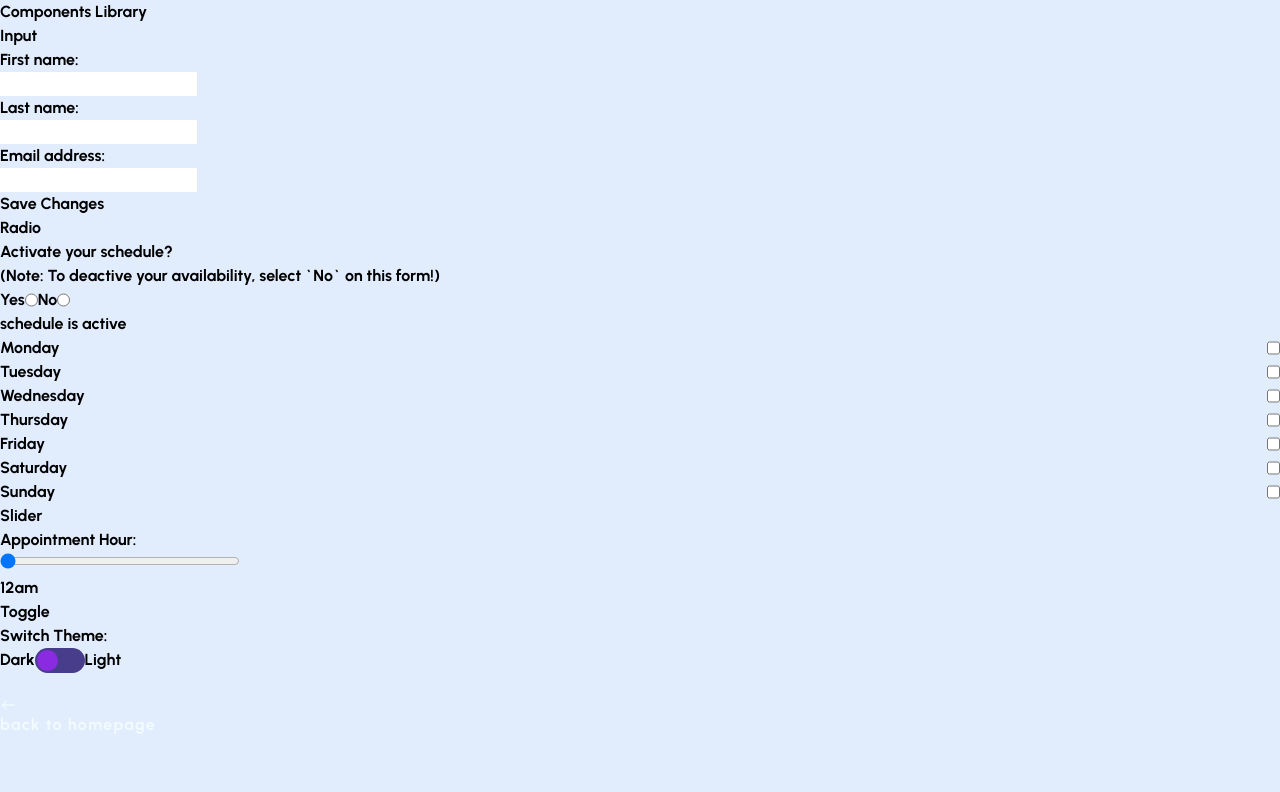
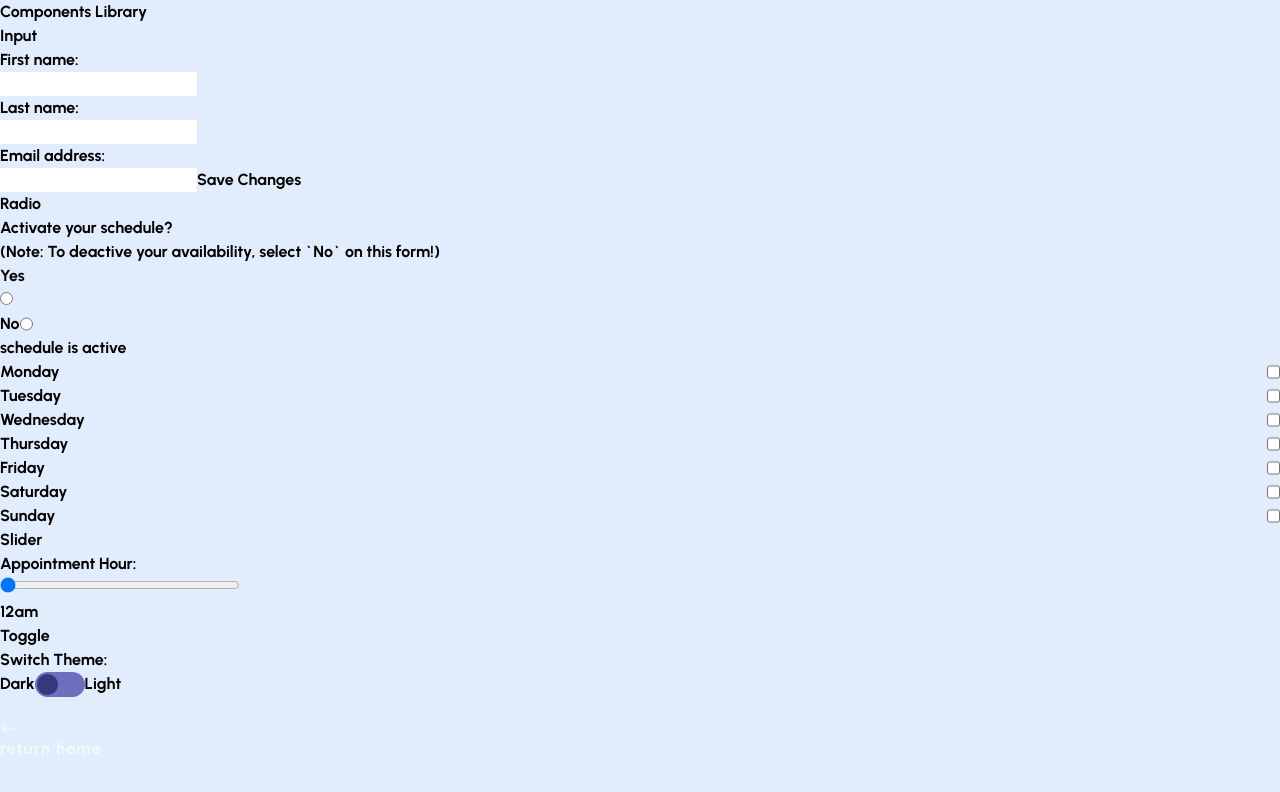
Before and after one commit to fullstackaubrey/compsWithNextjs, a Next.js app: page /components in a window 1280 px wide. Shown: the top 792 px of the page. Built offline with nearby package versions, Linux system fonts and the light colour scheme.

Commit message:
deleted unused divs

```diff
--- a/src/components/Input/Input.comp.js
+++ b/src/components/Input/Input.comp.js
@@ -24,45 +24,38 @@ function Input() {
 
   return (
     <div>
-      <h3>Input</h3>
-      <div className="br4 ma5 pa4 black bg-light-red w-50">
-        <label className="ma3">
-          <p className="f4 pa2">First name:</p>
+      <header>Input</header>
+      <section>
+        <label>
+          <p>First name:</p>
           <input
-            className="f4 dark-gray bg-light-gray"
             type="text"
             name="firstName"
             onChange={inputHandler}
             readOnly={save} />
         </label>
-
-        <label className="ma3">
-          <p className="f4 pa2">Last name:</p>
+        <label>
+          <p>Last name:</p>
           <input
-            className="f4 dark-gray bg-light-gray"
             type="text"
             name="lastName"
             onChange={inputHandler}
             readOnly={save} />
         </label>
-
-        <label className="ma3">
-          <p className="f4 pa2">Email address:</p>
+        <label>
+          <p>Email address:</p>
           <input
-            className="f4 dark-gray bg-light-gray"
             type="text"
             name="email"
             onChange={inputHandler}
             readOnly={save} />
         </label>
-
         <input
-          className="flex dim pointer br2 mv3 pa2 bg-purple hover-bg-dark-green"
           type="submit"
           value={saveButton}
           onClick={saveHandler}
         />
-      </div>
+      </section>
     </div>
   )
 }
--- a/src/components/Radio/Radio.comp.js
+++ b/src/components/Radio/Radio.comp.js
@@ -52,19 +52,13 @@ function Radio() {
 
   return (
     <div>
-      <h3>Radio</h3>
+      <header>Radio</header>
 
-      <h4 className="mt5">
-        Activate your schedule?
-      </h4>
-      <p className="mt2">
-        (Note: To deactive your availability, select `No` on this form!)
-      </p>
-      <div className="flex mt2">
-        <label className="flex">
-          <p className="pa2">
-            Yes
-          </p>
+      <section>
+        <h4>Activate your schedule?</h4>
+        <p>(Note: To deactive your availability, select `No` on this form!)</p>
+        <label>
+          <p>Yes</p>
           <input
             className="pointer w1"
             name="availability"
@@ -74,9 +68,7 @@ function Radio() {
           />
         </label>
         <label className="flex">
-          <p className="pa2">
-            No
-          </p>
+          <p>No</p>
           <input
             className="pointer w1"
             name="availability"
@@ -85,12 +77,12 @@ function Radio() {
             onClick={availabilityHandler}
           />
         </label>
-      </div>
+      </section>
 
-      <div className="pointer ma5 ph4 pv2 grow white-80 bg-purple br4 w5">
-        <p className="f4 ma3">{flare}</p>
+      <section>
+        <p>{flare}</p>
         {availability && renderedDays}
-      </div>
+      </section>
 
     </div>
   )
--- a/src/components/Slider/Slider.comp.js
+++ b/src/components/Slider/Slider.comp.js
@@ -41,12 +41,10 @@ function Slider() {
 
   return (
     <div>
-      <h3>Slider</h3>
-      <div className="ma5 pa3 br4 white-80 bg-light-red hover-bg-red w-25">
+      <header>Slider</header>
+      <section>
         <label>
-          <h2 className="pa2">
-            Appointment Hour:
-          </h2>
+          <h2>Appointment Hour:</h2>
           <input
             className={styles.hoursSlider}
             type="range"
@@ -55,9 +53,9 @@ function Slider() {
             max={max}
             onChange={sliderHandler} />
           {/* {count} */}
-          <h3 className="f3 pa2">{hour}{timeOfDay}</h3>
+          <h3>{hour}{timeOfDay}</h3>
         </label>
-      </div>
+      </section>
     </div>
   )
 }
--- a/src/components/Toggle/Toggle.comp.js
+++ b/src/components/Toggle/Toggle.comp.js
@@ -6,40 +6,30 @@ function Toggle() {
     document.body.style.background = bgcolor;
     document.body.style.color = txcolor;
   }
-
   const [toggle, setToggle] = useState(false);
   const handleToggle = () => {
     setToggle(!toggle)
 
     if (toggle === false) {
-      backgroundColorHandler('rgb(214, 231, 241)', 'rgba(35, 35, 85)')
+      backgroundColorHandler('rgb(225, 236, 252)', 'rgba(35, 35, 85)')
     } else {
       backgroundColorHandler('black', 'white')
     }
   }
-
   return (
     <div>
-      <h3>Toggle</h3>
-      <div className="ma5 pa3 br2 white-80 bg-light-purple hover-bg-purple w-30">
-        <h2 className="pa2">
-          Switch Theme:
-        </h2>
-        <div className="flex">
-          <p className="ph3">
-            Dark
-          </p>
+      <header>Toggle</header>
+      <h4>Switch Theme:</h4>
+      <section className={styles.togglecomp}>
+        <p>Dark</p>
         <label className={styles.hiddenCheckbox}>
           <input
             type="checkbox"
             onChange={handleToggle} />
           <span className={styles.switchTheme} />
         </label>
-          <p className="ph3">
-            Light
-          </p>
-        </div>
-      </div>
+        <p>Light</p>
+      </section>
     </div>
   )
 }
--- a/src/components/Toggle/Toggle.module.css
+++ b/src/components/Toggle/Toggle.module.css
@@ -1,4 +1,8 @@
-/* Styles found online. */
+.togglecomp {
+  display: flex;
+}
+
+/* Styles for toggler found online. */
 
 .hiddenCheckbox {
   position: relative;
@@ -14,7 +18,7 @@
 .hiddenCheckbox .switchTheme {
   position: absolute;
   cursor: pointer;
-  background-color: darkslateblue;
+  background-color: rgb(110, 110, 190);
   border-radius: 25px;
   top: 0;
   right: 0;
@@ -26,7 +30,7 @@
 .hiddenCheckbox .switchTheme::before {
   position: absolute;
   content: "";
-  background-color: blueviolet;
+  background-color: rgb(55, 55, 125);
   border-radius: 50%;
   top: 2px;
   width: 21px;
@@ -37,9 +41,9 @@
 
 .hiddenCheckbox input[type="checkbox"]:checked + .switchTheme::before {
   transform: translateX(25px);
-  background-color: gray;
+  background-color: rgb(45, 140, 235);
 }
 
 .hiddenCheckbox input[type="checkbox"]:checked + .switchTheme {
-  background-color: darkgray;
+  background-color: rgb(160, 190, 235)
 }
--- a/src/pages/_app.js
+++ b/src/pages/_app.js
@@ -1,4 +1,6 @@
-import '@/styles/globals.css'
+import styles from '../styles/globals.css'
+import Link from 'next/link';
+import { MdOutlineEast } from 'react-icons/md';
 import { Urbanist } from '@next/font/google'
 
 const urbanist = Urbanist({ weight: ["700"], subsets: ['latin'] })
--- a/src/pages/components.js
+++ b/src/pages/components.js
@@ -4,7 +4,7 @@ import Input from '../components/Input/Input.comp.js';
 import Radio from '../components/Radio/Radio.comp.js';
 import Slider from '../components/Slider/Slider.comp.js';
 import Toggle from '../components/Toggle/Toggle.comp.js';
-import {MdOutlineWest} from 'react-icons/md';
+import { MdOutlineWest } from 'react-icons/md';
 
 
 function ComponentsPg() {
@@ -13,34 +13,19 @@ function ComponentsPg() {
       <Head>
         <title>Components Library</title>
       </Head>
-
-      <h3 className="ma4">
+      <header>
         Components Library
-      </h3>
-
-      <div className="mh3">
+      </header>
       <section>
         <Input />
-        </section>
-        <section>
         <Radio />
-        </section>
-        <section>
         <Slider />
-        </section>
-        <section>
         <Toggle />
       </section>
-      </div>
-
-      <div className="flex">
-        <h4 className="ma4">
       <Link href="/">
-            <MdOutlineWest className="mh1" />
-              Back to Homepage
+        <MdOutlineWest />
+        Return Home
       </Link>
-        </h4>
-      </div>
     </div>
   )
 }
--- a/src/pages/index.js
+++ b/src/pages/index.js
@@ -5,7 +5,7 @@ import styles from '../styles/homePage.module.css';
 import { MdOutlineEast } from 'react-icons/md';
 
 export default function HomePage() {
-  const name = "Darcy"; //allow users to change name in settings
+  const name = "Aubrey"; //allow users to change name in settings
   return (
     <div className={styles.homepage}>
       <Head>
@@ -27,6 +27,7 @@ export default function HomePage() {
           </header>
         </section>
         <nav className={styles.navroute}>
+          <Link href="/">Home<MdOutlineEast className={styles.arrow} /></Link>
           <Link href="/components">Components Library<MdOutlineEast className={styles.arrow} /></Link>
           <Link href="/settings">Settings<MdOutlineEast className={styles.arrow} /></Link>
         </nav>
--- a/src/pages/settings.js
+++ b/src/pages/settings.js
@@ -1,6 +1,6 @@
 import Link from 'next/link';
 import Head from 'next/head';
-import {MdOutlineWest} from 'react-icons/md';
+import { MdOutlineWest } from 'react-icons/md';
 
 function SettingsPg() {
   return (
@@ -9,18 +9,17 @@ function SettingsPg() {
         <title>User Settings</title>
       </Head>
 
-      <h3 className="ma4">
+      <header>
         Change My Settings
-      </h3>
+      </header>
+      <section>
+        Lorem
+      </section>
 
-      <div className="flex">
-        <h4 className="ma4">
-          <Link href="/">
-            <MdOutlineWest className="mh1" />
-              Back to Homepage
-          </Link>
-        </h4>
-      </div>
+      <Link href="/">
+        <MdOutlineWest />
+        Return Home
+      </Link>
     </div>
   )
 }
```
Also changed, not shown: src/styles/homePage.module.css (+12 -12 lines), src/components/Input/Input.module.css (added), src/components/Radio/Radio.module.css (added). Lines whose indentation alone changed are shown as unchanged.
